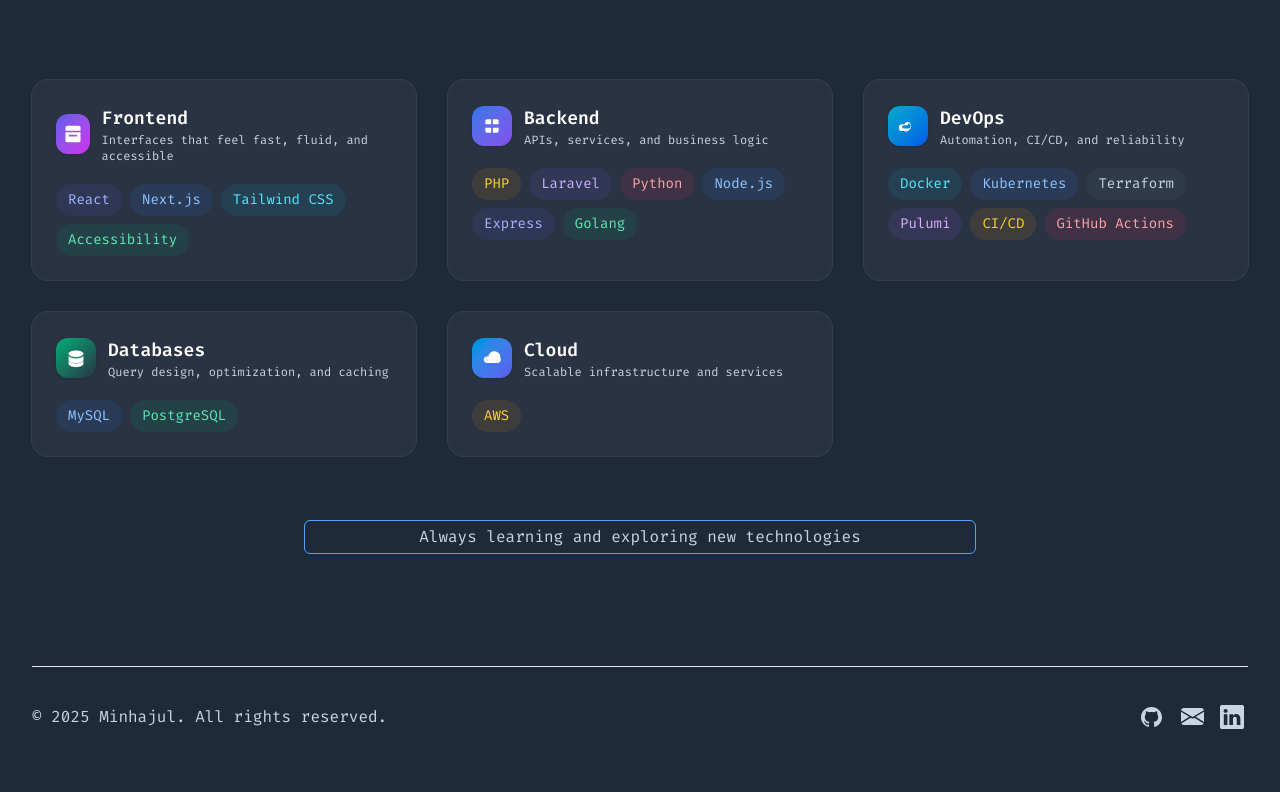
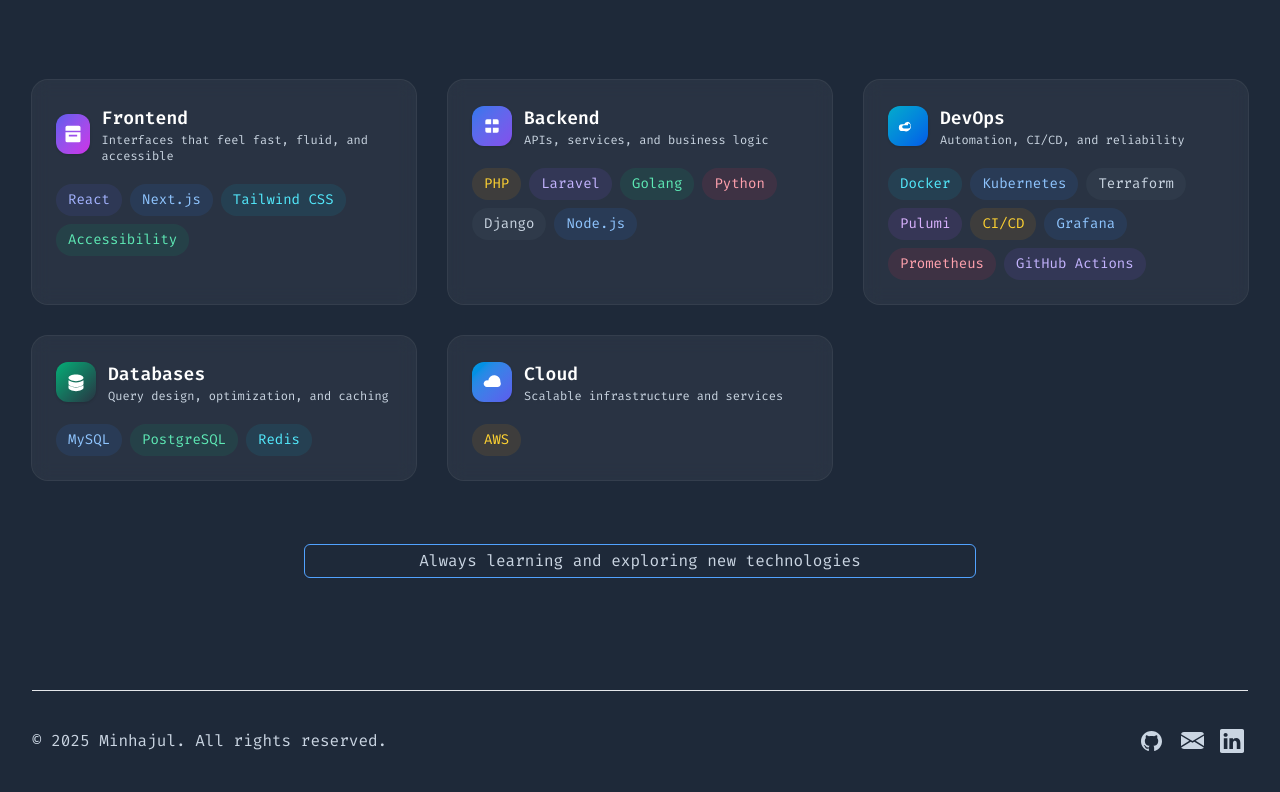
Before and after one commit to minhajul/minhajul.info, a Next.js app: page / in a window 1280 px wide. Shown: the part 883-1675 px from the top of the page. Before the commit the page ends 1653 px from the top, so only its background shows below. Built offline with nearby package versions, Linux system fonts and the light colour scheme; no server answers.

Commit message:
updated skills

```diff
--- a/src/data/skills.js
+++ b/src/data/skills.js
@@ -8,7 +8,7 @@ export const skills = [
             {name: "React", colorCode: "text-indigo-300 bg-indigo-500/10 ring-indigo-500/20"},
             {name: "Next.js", colorCode: "text-blue-300 bg-blue-500/10 ring-blue-500/20"},
             {name: "Tailwind CSS", colorCode: "text-cyan-300 bg-cyan-500/10 ring-cyan-500/20"},
-            {name: "Accessibility", colorCode: "text-emerald-300 bg-emerald-500/10 ring-emerald-500/20"}
+            {name: "Accessibility", colorCode: "text-emerald-300 bg-emerald-500/10 ring-emerald-500/20"},
         ]
     },
     {
@@ -19,10 +19,10 @@ export const skills = [
         technologies: [
             {name: "PHP", colorCode: "text-amber-300 bg-amber-500/10 ring-amber-500/20"},
             {name: "Laravel", colorCode: "text-violet-300 bg-violet-500/10 ring-violet-500/20"},
+            {name: "Golang", colorCode: "text-emerald-300 bg-emerald-500/10 ring-emerald-500/20"},
             {name: "Python", colorCode: "text-rose-300 bg-rose-500/10 ring-rose-500/20"},
+            {name: "Django", colorCode: "text-slate-300 bg-slate-500/10 ring-slate-500/20"},
             {name: "Node.js", colorCode: "text-blue-300 bg-blue-500/10 ring-blue-500/20"},
-            {name: "Express", colorCode: "text-indigo-300 bg-indigo-500/10 ring-indigo-500/20"},
-            {name: "Golang", colorCode: "text-emerald-300 bg-emerald-500/10 ring-emerald-500/20"}
         ]
     },
     {
@@ -36,7 +36,9 @@ export const skills = [
             {name: "Terraform", colorCode: "text-slate-300 bg-slate-500/10 ring-slate-500/20"},
             {name: "Pulumi", colorCode: "text-purple-300 bg-purple-500/10 ring-purple-500/20"},
             {name: "CI/CD", colorCode: "text-amber-300 bg-amber-500/10 ring-amber-500/20"},
-            {name: "GitHub Actions", colorCode: "text-rose-300 bg-rose-500/10 ring-rose-500/20"}
+            {name: "Grafana", colorCode: "text-blue-300 bg-blue-500/10 ring-blue-500/20"},
+            {name: "Prometheus", colorCode: "text-rose-300 bg-rose-500/10 ring-rose-500/20"},
+            {name: "GitHub Actions", colorCode: "text-violet-300 bg-violet-500/10 ring-violet-500/20"},
         ]
     },
     {
@@ -46,7 +48,8 @@ export const skills = [
         gradient: "bg-gradient-to-br from-emerald-500/90",
         technologies: [
             {name: "MySQL", colorCode: "text-blue-300 bg-blue-500/10 ring-blue-500/20"},
-            {name: "PostgreSQL", colorCode: "text-emerald-300 bg-emerald-500/10 ring-emerald-500/20"}
+            {name: "PostgreSQL", colorCode: "text-emerald-300 bg-emerald-500/10 ring-emerald-500/20"},
+            {name: "Redis", colorCode: "text-cyan-300 bg-cyan-500/10 ring-cyan-500/20"},
         ]
     },
     {
@@ -55,7 +58,7 @@ export const skills = [
         icon: "cloud",
         gradient: "from-sky-500/90 to-indigo-500/90",
         technologies: [
-            {name: "AWS", colorCode: "text-amber-300 bg-amber-500/10 ring-amber-500/20"}
+            {name: "AWS", colorCode: "text-amber-300 bg-amber-500/10 ring-amber-500/20"},
         ]
     }
 ];
```
